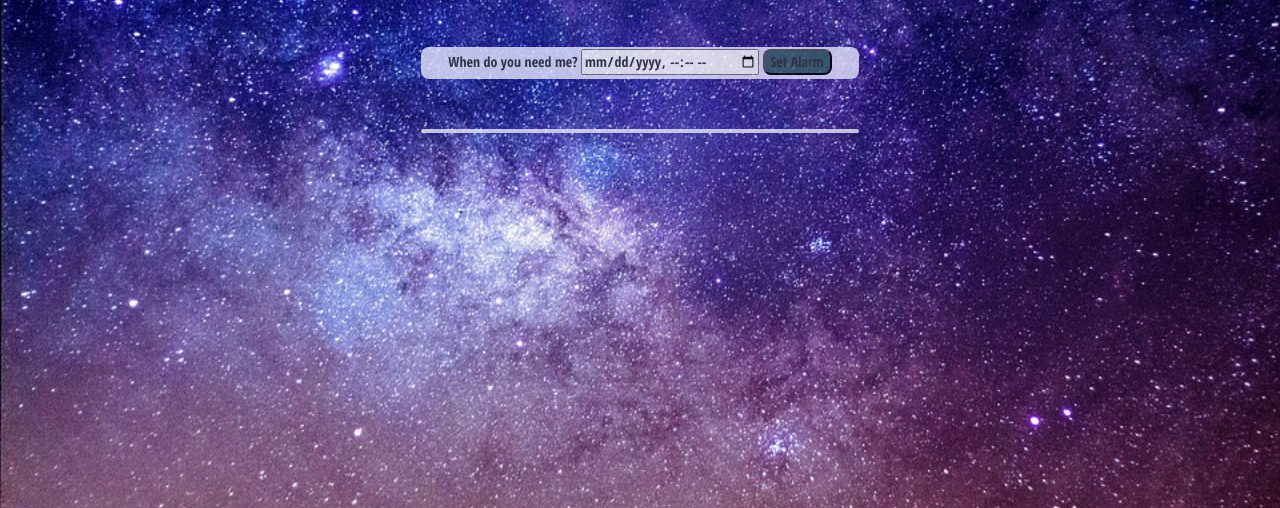
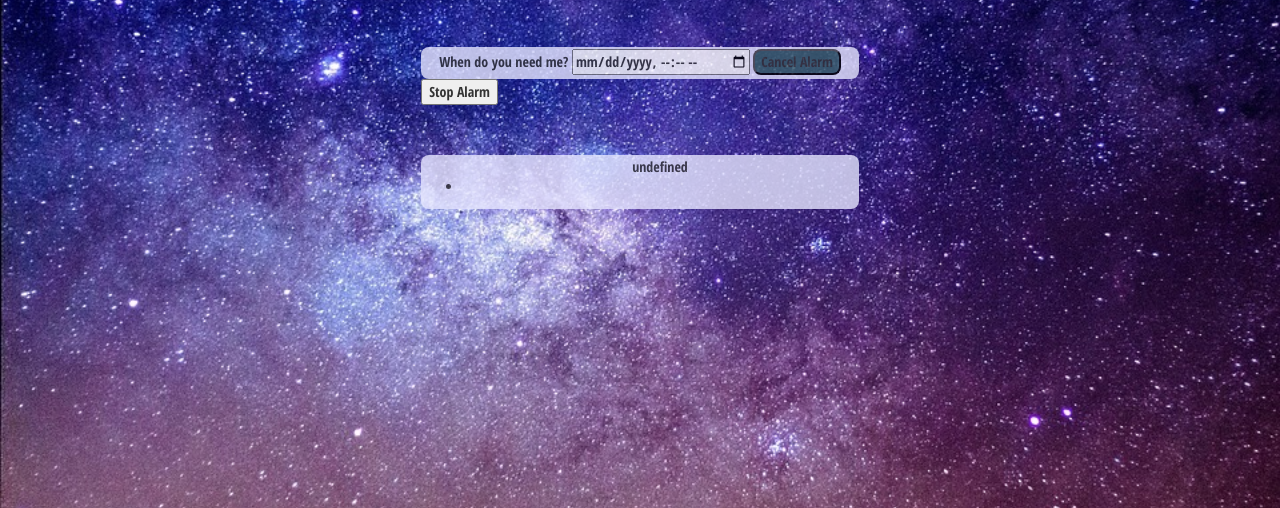
Before and after one commit to Deidra22/galaxy-clock, a plain HTML site: page clock.html in a window 1280 px wide. Both pictures are taken after a click on the button "Set Alarm". Shown: the part 292-800 px from the top of the page. Drawn offline with Linux system fonts and the light colour scheme.

Commit message:
added li need to creat empty array that will push to the ul

```diff
--- a/clock.html
+++ b/clock.html
@@ -27,7 +27,10 @@
                 <div class="alarm_box boxes">
                     <label for="alarmDates">When do you need me?</label>
                     <input type="datetime-local" id="alarmTime" name="alarmTime">
-                    <button id="alarmButton" class="button" type="button" onclick="setAlarm">Set Alarm</button>
+                    <!-- <button id="alarmButton" class="button" type="button" onclick="setAlarm" >Set Alarm</button> -->
+                    <button id="alarmButton" class="button" onclick="createAlarm();">
+                        Set Alarm
+                    </button>
                 </div>
                 <div id="alarmBtns" style="display:none;">
                     <button onclick="stopAlarm();">Stop Alarm</button>
@@ -36,6 +39,9 @@
             </div>
             <div class="row">
                 <div class="boxes">
+                    <ul  id="currentAlarms">
+
+                    </ul>
 
                 </div>
             </div>
--- a/js/scripts.js
+++ b/js/scripts.js
@@ -3,6 +3,13 @@ let today = new Date();
 let dd = today.getDate();
 let mm = today.getMonth()+1; //January is 0!
 let yyyy = today.getFullYear();
+const setAlarm = document.getElementById('alarmButton');
+const alarmButton = document.getElementById('alarmButton'),
+    alarmSound = new Audio();
+
+alarmSound.src = 'audio/Alarm Clock.mp3';
+const ul = document.getElementById('currentAlarms');
+const li = document.getElementById('currentAlarms');
 
 if(dd<10) {
     dd = '0'+dd
@@ -50,16 +57,21 @@ function checkTime(i){
     }
     else {
         document.getElementById('galaxyClock').innerHTML =
-        hr + ":" + min + ":" + sec + "AM";;
+        hr + ":" + min + ":" + sec + "AM";
     }
 
 
 //Alarm
 
-    const alarmSound = new Audio();
-    alarmSound.src = 'audio/Alarm Clock.mp3';
+}
 
-function setAlarm(button){
+function cancelAlarm(){
+    alarmButton.innerText = 'Set Alarm';
+    alarmButton.setAttribute('Onclick', 'setAlarm(this);');
+}
+
+
+function createAlarm (){
     let millsec = document.getElementById('alarmTime').valueAsNumber;
         if(isNaN(millsec)){
             alert('Invalid Date');
@@ -68,7 +80,7 @@ function setAlarm(button){
 
     let alarm = new Date(millsec);
 
-    let AlarmTime = new Date(alarm.getUTCFullYear(), alarm.getUTCMonth(), alarm.getUTCDate(), alarm.getUTCHours(), alarm.getUTCMinutes(), alarm.getUTCSeconds());
+    let alarmTime = new Date(alarm.getUTCFullYear(), alarm.getUTCMonth(), alarm.getUTCDate(), alarm.getUTCHours(), alarm.getUTCMinutes(), alarm.getUTCSeconds());
 
     let diffMillSec = alarmTime.getTime() - (new Date()).getTime();
 
@@ -78,13 +90,8 @@ function setAlarm(button){
         }
 
         setTimeout(initAlarm, diffMillSec);
-        button.innerText = 'Cancel Alarm';
-        button.setAttribute('onclick', 'cancelAlarm(this);');
-
-    function cancelAlarm(button){
-        button.innerText = 'Set Alarm';
-        button.serAttribute('Onclick', 'setAlarm(this);');
-    }
+        alarmButton.innerText = 'Cancel Alarm';
+        alarmButton.setAttribute('onclick', 'cancelAlarm(this);');
 
 }
 
@@ -99,9 +106,14 @@ function setAlarm(button){
     document.getElementById('alarmBtns').style.display = 'none';
 }
 
+alarmButton.addEventListener('click', alarmList);
+    function alarmList(){
+        const li = document.createElement('li');
+        console.log (ul);
+        ul.appendChild(li);
     }
+    li.innerHTML = ul.value;
+    li.value = '';
 
 
-// const ul = document.createElementByTagName('ul');
-//     const li = document.createElement('li');
-//     ul.appendChild(li);
+   // const li = document.createElement('li');
```
Lines whose indentation alone changed are shown as unchanged.
